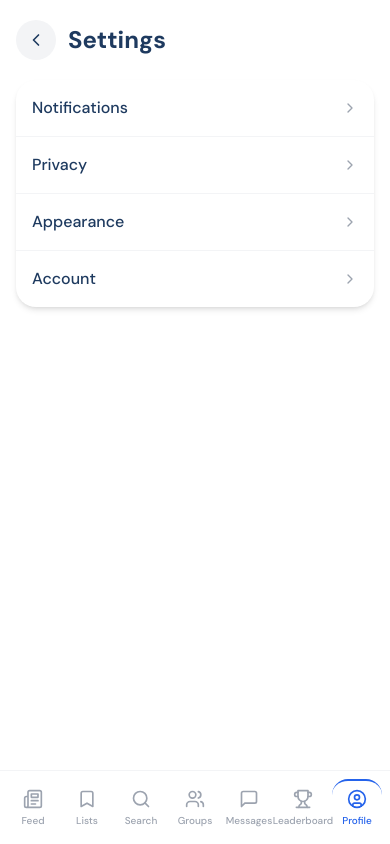
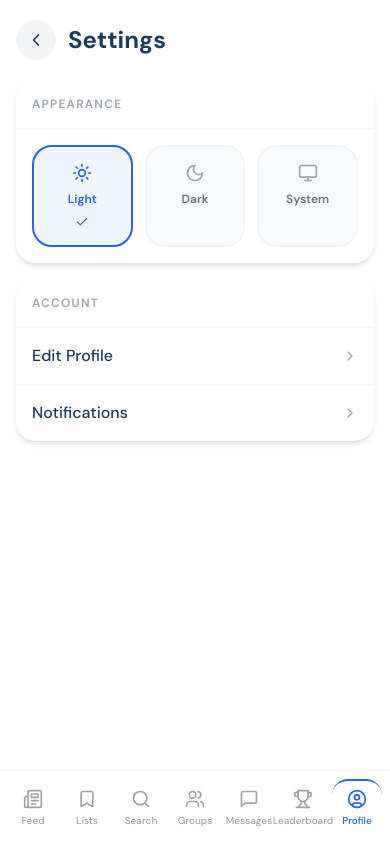
Before and after one commit to aadihuria/spotly, a Next.js app: page /profile/settings in a window 390 px wide. Built offline with nearby package versions, Linux system fonts and the light colour scheme; no server answers.

Commit message:
Add dark mode, fix settings, fix onboarding, improve responsive layout

```diff
--- a/app/(dashboard)/dashboard/page.tsx
+++ b/app/(dashboard)/dashboard/page.tsx
@@ -79,10 +79,7 @@ export default function DashboardPage() {
 
   useEffect(() => {
     if (meData?.user && meData.user.interests.length === 0) {
-      const seen = typeof window !== 'undefined' && localStorage.getItem('onboarding_seen');
-      if (!seen) {
-        router.replace('/onboarding');
-      }
+      router.replace('/onboarding');
     }
   }, [meData, router]);
 
--- a/app/(dashboard)/onboarding/page.tsx
+++ b/app/(dashboard)/onboarding/page.tsx
@@ -1,6 +1,6 @@
 'use client';
 
-import { useState, useEffect } from 'react';
+import { useState } from 'react';
 import { useRouter } from 'next/navigation';
 import { Sparkles, Check } from 'lucide-react';
 
@@ -46,9 +46,6 @@ export default function OnboardingPage() {
   const [selected, setSelected] = useState<Set<string>>(new Set());
   const [saving, setSaving] = useState(false);
 
-  useEffect(() => {
-    localStorage.setItem('onboarding_seen', '1');
-  }, []);
 
   function toggle(label: string) {
     setSelected((prev) => {
@@ -113,14 +110,12 @@ export default function OnboardingPage() {
           <button
             type="button"
             onClick={finish}
-            disabled={saving}
-            className="spotly-button-primary w-full"
+            disabled={saving || selected.size === 0}
+            className="spotly-button-primary w-full disabled:opacity-40"
           >
-            {saving ? 'Saving...' : selected.size === 0 ? 'Skip for now' : `Continue with ${selected.size} interest${selected.size !== 1 ? 's' : ''}`}
+            {saving ? 'Saving...' : selected.size === 0 ? 'Pick at least one interest' : `Continue with ${selected.size} interest${selected.size !== 1 ? 's' : ''}`}
           </button>
-          {selected.size === 0 && (
-            <p className="text-center text-xs text-gray-400">You can update this anytime in your profile</p>
-          )}
+          <p className="text-center text-xs text-gray-400">You can update this anytime in your profile</p>
         </div>
       </div>
     </div>
--- a/app/(dashboard)/profile/settings/page.tsx
+++ b/app/(dashboard)/profile/settings/page.tsx
@@ -1,7 +1,18 @@
+'use client';
+
 import Link from 'next/link';
-import { ChevronLeft, ChevronRight } from 'lucide-react';
+import { useTheme } from 'next-themes';
+import { ChevronLeft, Moon, Sun, Monitor, Check } from 'lucide-react';
 
 export default function ProfileSettingsPage() {
+  const { theme, setTheme } = useTheme();
+
+  const themes = [
+    { value: 'light', label: 'Light', icon: Sun },
+    { value: 'dark', label: 'Dark', icon: Moon },
+    { value: 'system', label: 'System', icon: Monitor },
+  ];
+
   return (
     <div className="screen-width page-padding space-y-5">
       <div className="flex items-center gap-3">
@@ -14,18 +25,51 @@ export default function ProfileSettingsPage() {
         <h1 className="text-2xl font-bold text-[#1E3A5F] dark:text-white">Settings</h1>
       </div>
 
-      <div className="overflow-hidden rounded-2xl bg-white shadow-md dark:bg-slate-900">
-        {['Notifications', 'Privacy', 'Appearance', 'Account'].map((item, index, items) => (
-          <div
-            key={item}
-            className={`flex items-center justify-between px-4 py-4 ${
-              index !== items.length - 1 ? 'border-b border-gray-100 dark:border-slate-800' : ''
-            }`}
-          >
-            <span className="font-medium text-[#1E3A5F] dark:text-white">{item}</span>
-            <ChevronRight className="h-4 w-4 text-gray-400" />
+      <div className="space-y-4">
+        <div className="overflow-hidden rounded-2xl bg-white shadow-md dark:bg-slate-900">
+          <div className="border-b border-gray-100 px-4 py-4 dark:border-slate-800">
+            <p className="text-xs font-semibold uppercase tracking-widest text-gray-400 dark:text-slate-400">Appearance</p>
           </div>
-        ))}
+          <div className="grid grid-cols-3 gap-3 p-4">
+            {themes.map(({ value, label, icon: Icon }) => {
+              const active = theme === value;
+              return (
+                <button
+                  key={value}
+                  type="button"
+                  onClick={() => setTheme(value)}
+                  className={`flex flex-col items-center gap-2 rounded-2xl border-2 py-4 transition-all ${
+                    active
+                      ? 'border-[#2563EB] bg-blue-50 dark:bg-slate-800'
+                      : 'border-gray-100 bg-gray-50 hover:border-blue-200 dark:border-slate-700 dark:bg-slate-800/50'
+                  }`}
+                >
+                  <Icon className={`h-5 w-5 ${active ? 'text-[#2563EB]' : 'text-gray-400 dark:text-slate-400'}`} />
+                  <span className={`text-xs font-semibold ${active ? 'text-[#2563EB]' : 'text-gray-500 dark:text-slate-400'}`}>
+                    {label}
+                  </span>
+                  {active && <Check className="h-3.5 w-3.5 text-[#2563EB]" />}
+                </button>
+              );
+            })}
+          </div>
+        </div>
+
+        <div className="overflow-hidden rounded-2xl bg-white shadow-md dark:bg-slate-900">
+          <div className="border-b border-gray-100 px-4 py-4 dark:border-slate-800">
+            <p className="text-xs font-semibold uppercase tracking-widest text-gray-400 dark:text-slate-400">Account</p>
+          </div>
+          <Link href="/profile/edit" className="flex items-center justify-between px-4 py-4 hover:bg-gray-50 dark:hover:bg-slate-800">
+            <span className="font-medium text-[#1E3A5F] dark:text-white">Edit Profile</span>
+            <ChevronLeft className="h-4 w-4 rotate-180 text-gray-400" />
+          </Link>
+          <div className="border-t border-gray-100 dark:border-slate-800">
+            <Link href="/profile/notifications" className="flex items-center justify-between px-4 py-4 hover:bg-gray-50 dark:hover:bg-slate-800">
+              <span className="font-medium text-[#1E3A5F] dark:text-white">Notifications</span>
+              <ChevronLeft className="h-4 w-4 rotate-180 text-gray-400" />
+            </Link>
+          </div>
+        </div>
       </div>
     </div>
   );
--- a/app/globals.css
+++ b/app/globals.css
@@ -51,11 +51,11 @@
   }
 
   .screen-width {
-    @apply mx-auto w-full max-w-[430px] md:max-w-screen-xl;
+    @apply mx-auto w-full max-w-[430px] md:max-w-2xl lg:max-w-4xl xl:max-w-screen-xl;
   }
 
   .page-padding {
-    @apply px-4 py-5 md:px-6 md:py-6;
+    @apply px-4 py-5 md:px-8 md:py-6;
   }
 
   .spotly-card {
--- a/components/providers.tsx
+++ b/components/providers.tsx
@@ -1,16 +1,19 @@
 'use client';
 
 import { SessionProvider } from 'next-auth/react';
+import { ThemeProvider } from 'next-themes';
 import { Toaster } from 'sonner';
 import { ReviewProvider } from '@/components/ReviewProvider';
 
 export function Providers({ children }: { children: React.ReactNode }) {
   return (
     <SessionProvider>
-      <ReviewProvider>
-        {children}
-        <Toaster richColors position="top-right" />
-      </ReviewProvider>
+      <ThemeProvider attribute="class" defaultTheme="light" enableSystem={false}>
+        <ReviewProvider>
+          {children}
+          <Toaster richColors position="top-right" />
+        </ReviewProvider>
+      </ThemeProvider>
     </SessionProvider>
   );
 }
--- a/package.json
+++ b/package.json
@@ -26,6 +26,7 @@
     "mapbox-gl": "^3.20.0",
     "next": "16.2.1",
     "next-auth": "^4.24.0",
+    "next-themes": "^0.4.6",
     "openai": "^6.37.0",
     "pusher": "^5.2.0",
     "pusher-js": "^8.4.0",
```
Also changed, not shown: 1 other file (tests, documents, lock files or other folders).
